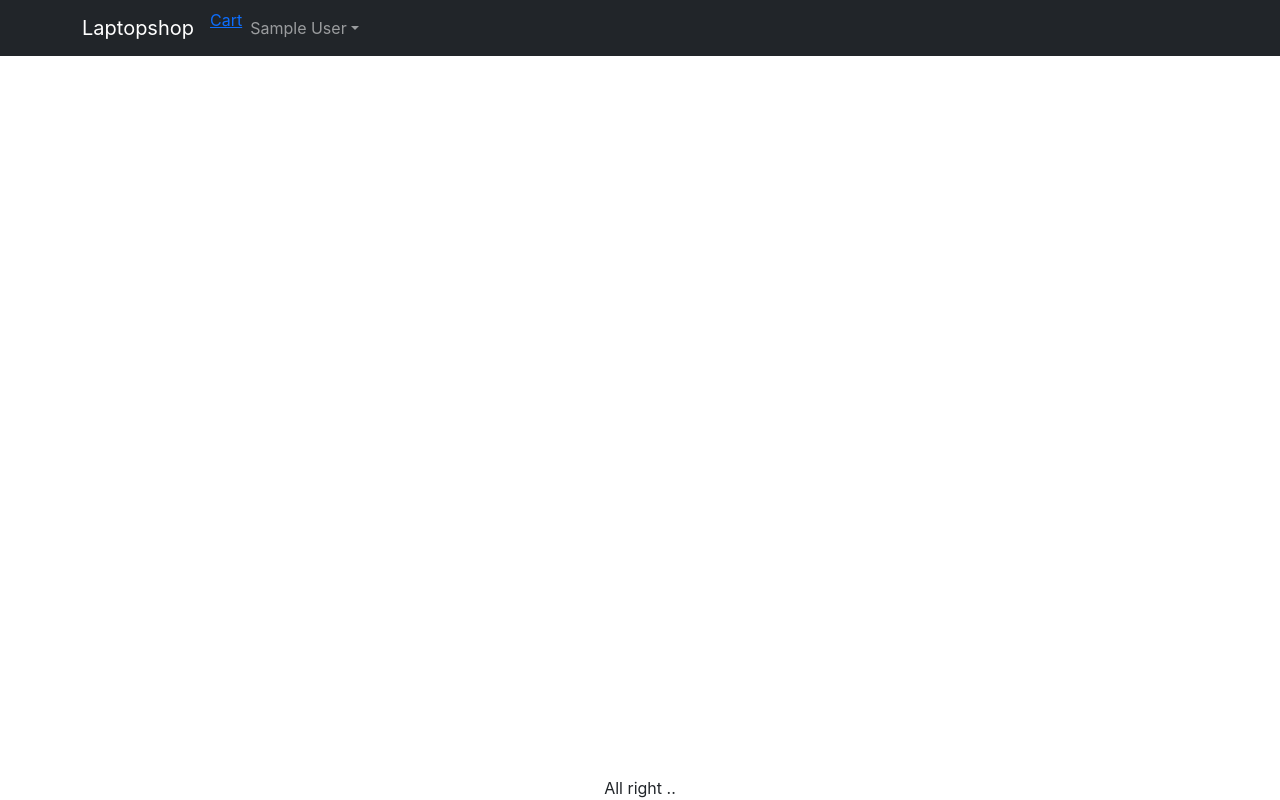
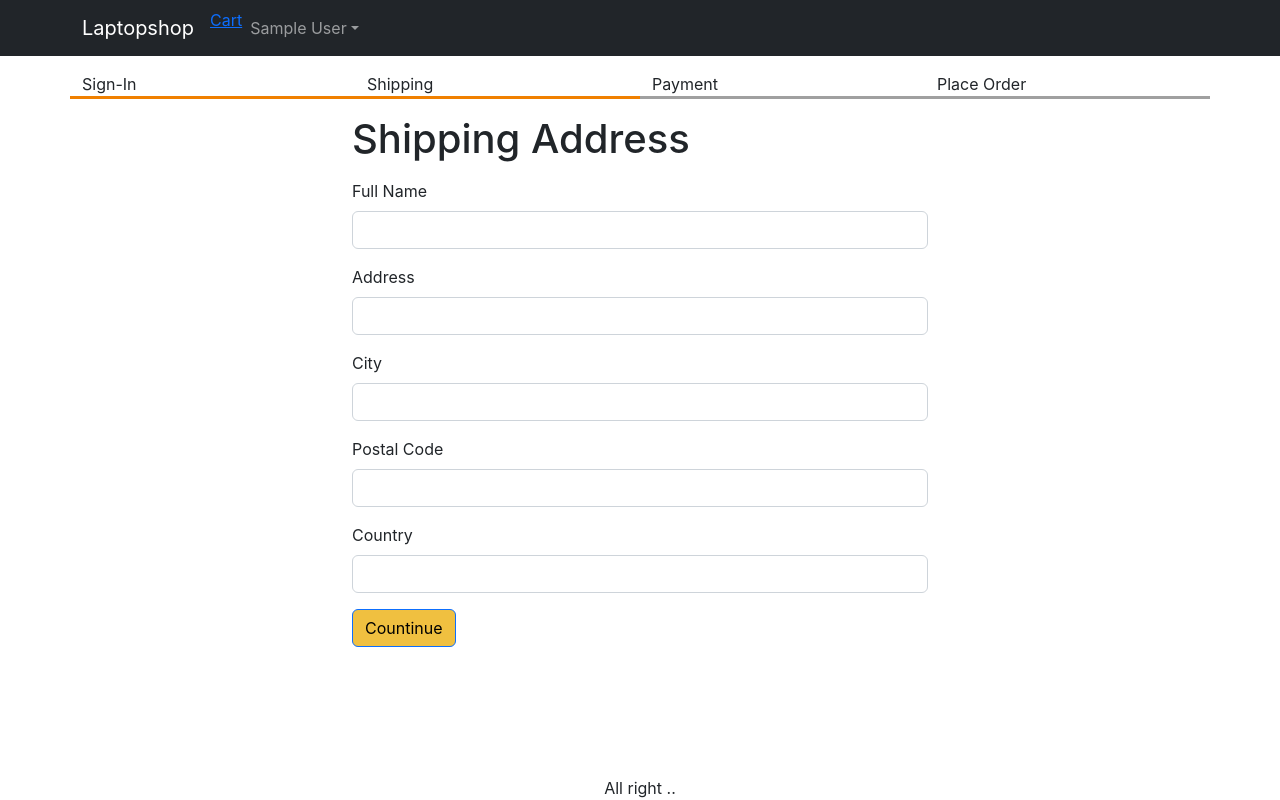
Before and after one commit to PhamTrungHai/onlineshop, a React (Create React App) app in the folder frontend/: page /shipping in a window 1280 px wide. Built offline with nearby package versions, Linux system fonts and the light colour scheme; sample sign-in values are in the browser's storage.

Commit message:
Create Shipping screem

```diff
--- a/frontend/src/App.js
+++ b/frontend/src/App.js
@@ -13,6 +13,7 @@
 import { Store } from './Store';
 import CartScreen from './screens/CartScreen';
 import SignInScreen from './screens/SignInScreen';
+import ShippingAddressScreen from './screens/ShippingAddressScreen';
 
 function App() {
   const { state, dispatch: ctxDispatch } = useContext(Store);
@@ -21,6 +22,7 @@
   const signoutHandler = () => {
     ctxDispatch({ type: 'USER_SIGNOUT' });
     localStorage.removeItem('userInfo');
+    localStorage.removeItem('shippingAddress');
   };
 
   return (
@@ -88,6 +90,7 @@
               <Route path="/" element={<HomeScreen />} />
               <Route path="/cart" element={<CartScreen />} />
               <Route path="/signin" element={<SignInScreen />} />
+              <Route path="/shipping" element={<ShippingAddressScreen />} />
             </Routes>
           </Container>
         </main>
--- a/frontend/src/Store.js
+++ b/frontend/src/Store.js
@@ -7,6 +7,9 @@
     ? JSON.parse(localStorage.getItem('userInfo'))
     : null,
   cart: {
+    shippingAddress: localStorage.getItem('shippingAddress')
+      ? JSON.parse(localStorage.getItem('shippingAddress'))
+      : {},
     cartItems: localStorage.getItem('cartItems')
       ? JSON.parse(localStorage.getItem('cartItems'))
       : [],
@@ -39,7 +42,23 @@
       return { ...state, userInfo: action.payload };
     }
     case 'USER_SIGNOUT': {
-      return { ...state, userInfo: null };
+      return {
+        ...state,
+        userInfo: null,
+        cart: {
+          cartItems: [],
+          shippingAddress: {},
+        },
+      };
+    }
+    case 'SAVE_SHIPPING_ADDRESS': {
+      return {
+        ...state,
+        cart: {
+          ...state.cart,
+          shippingAddress: action.payload,
+        },
+      };
     }
 
     default:
--- /dev/null
+++ b/frontend/src/components/CheckoutSteps.js
@@ -0,0 +1,14 @@
+import React from 'react';
+import Row from 'react-bootstrap/Row';
+import Col from 'react-bootstrap/Col';
+
+export default function CheckOutSteps(props) {
+  return (
+    <Row className="checkout-steps">
+      <Col className={props.step1 ? 'active' : ''}>Sign-In</Col>
+      <Col className={props.step2 ? 'active' : ''}>Shipping</Col>
+      <Col className={props.step3 ? 'active' : ''}>Payment</Col>
+      <Col className={props.step4 ? 'active' : ''}>Place Order</Col>
+    </Row>
+  );
+}
--- a/frontend/src/index.css
+++ b/frontend/src/index.css
@@ -46,3 +46,11 @@
 .small-container {
   max-width: 600px;
 }
+.checkout-steps > div {
+  border-bottom: 0.2rem solid #a0a0a0;
+  color: a0a0a0;
+}
+.checkout-steps > div.active {
+  border-bottom: 0.2rem solid #f08000;
+  color: f08000;
+}
--- /dev/null
+++ b/frontend/src/screens/ShippingAddressScreen.js
@@ -0,0 +1,116 @@
+import React, { useContext, useEffect, useState } from 'react';
+import Button from 'react-bootstrap/Button';
+import { Helmet } from 'react-helmet-async';
+import Form from 'react-bootstrap/Form';
+import { useNavigate } from 'react-router-dom';
+import { Store } from '../Store';
+import CheckOutSteps from '../components/CheckoutSteps';
+
+export default function ShippingAddressScreen() {
+  const navigate = useNavigate();
+  const { state, dispatch: ctxDispatch } = useContext(Store);
+  const {
+    userInfo,
+    cart: { shippingAddress },
+  } = state;
+
+  const [fullname, setFullName] = useState(shippingAddress.fullname || '');
+  const [address, setAddress] = useState(shippingAddress.address || '');
+  const [city, setCity] = useState(shippingAddress.city || '');
+  const [postalCode, setPostalCode] = useState(
+    shippingAddress.postalCode || ''
+  );
+  useEffect(() => {
+    if (!userInfo) {
+      navigate('/signin?redirect=/shipping');
+    }
+  }, [userInfo, navigate]);
+  const [country, setCountry] = useState(shippingAddress.country || '');
+
+  const submitHandler = (e) => {
+    e.preventDefault();
+    ctxDispatch({
+      type: 'SAVE_SHIPPING_ADDRESS',
+      payload: {
+        fullname,
+        address,
+        city,
+        postalCode,
+        country,
+      },
+    });
+    localStorage.setItem(
+      'shippingAddress',
+      JSON.stringify({
+        fullname,
+        address,
+        city,
+        postalCode,
+        country,
+      })
+    );
+    navigate('/payment');
+  };
+  return (
+    <div>
+      <Helmet>
+        <title>Shipping Address</title>
+      </Helmet>
+      <CheckOutSteps step1 step2></CheckOutSteps>
+      <div className="container small-container">
+        <h1 className="my-3">Shipping Address</h1>
+        <Form onSubmit={submitHandler}>
+          <Form.Group className="mb-3" controlId="fullName">
+            <Form.Label>Full Name</Form.Label>
+            <Form.Control
+              value={fullname}
+              onChange={(e) => setFullName(e.target.value)}
+              required
+            />
+          </Form.Group>
+
+          <Form.Group className="mb-3" controlId="address">
+            <Form.Label>Address</Form.Label>
+            <Form.Control
+              value={address}
+              onChange={(e) => setAddress(e.target.value)}
+              required
+            />
+          </Form.Group>
+
+          <Form.Group className="mb-3" controlId="city">
+            <Form.Label>City</Form.Label>
+            <Form.Control
+              value={city}
+              onChange={(e) => setCity(e.target.value)}
+              required
+            />
+          </Form.Group>
+
+          <Form.Group className="mb-3" controlId="postalCode">
+            <Form.Label>Postal Code</Form.Label>
+            <Form.Control
+              value={postalCode}
+              onChange={(e) => setPostalCode(e.target.value)}
+              required
+            />
+          </Form.Group>
+
+          <Form.Group className="mb-3" controlId="country">
+            <Form.Label>Country</Form.Label>
+            <Form.Control
+              value={country}
+              onChange={(e) => setCountry(e.target.value)}
+              required
+            />
+          </Form.Group>
+          <div className="mb-3">
+            <Button variant="primary" type="submit">
+              Countinue
+            </Button>
+          </div>
+        </Form>
+      </div>
+    </div>
+  );
+}
```
